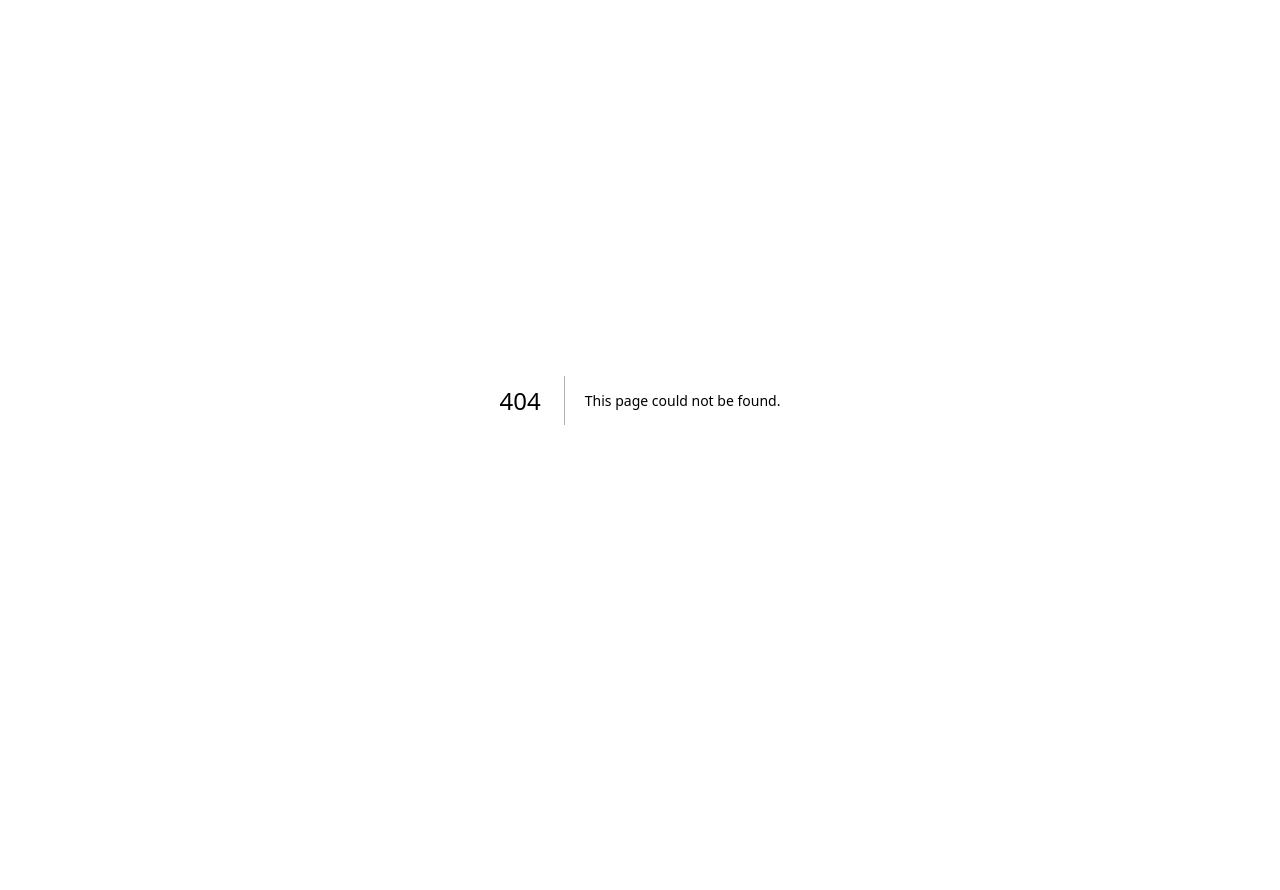
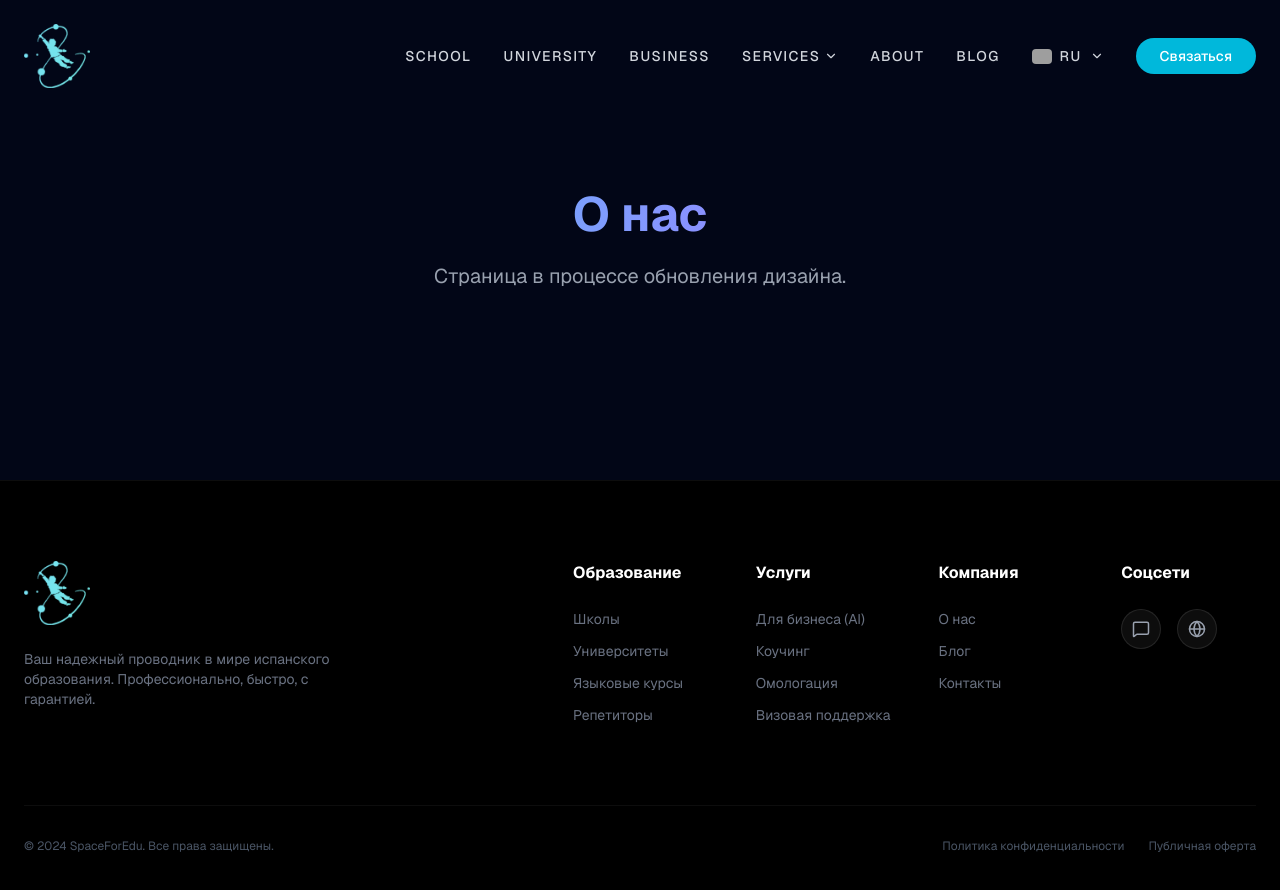
Before and after one commit to YurikOnRails/spaceforedu-nextjs, a Next.js app: page /about in a window 1280 px wide. Before the commit this address had no page. Shown: the top 890 px of the page. Before the commit the page ends 800 px from the top, so only its background shows below. Built offline with nearby package versions, Linux system fonts and the light colour scheme; grey boxes are pictures that could not be loaded.

Commit message:
add pages and fix hero and footer

```diff
--- /dev/null
+++ b/src/app/about/page.tsx
@@ -0,0 +1,21 @@
+import React from 'react';
+import Navbar from '../../components/Navbar';
+import Footer from '../../components/Footer';
+import { Section } from '../../components/ui/Section';
+
+export default function About() {
+  return (
+    <div className="min-h-screen bg-[#020617] text-white font-sans">
+      <Navbar />
+      <Section className="min-h-[60vh] flex items-center justify-center pt-32">
+        <div className="text-center">
+          <h1 className="text-5xl font-bold mb-6 text-transparent bg-clip-text bg-gradient-to-r from-cyan-400 to-purple-500">
+            О нас
+          </h1>
+          <p className="text-xl text-gray-400">Страница в процессе обновления дизайна.</p>
+        </div>
+      </Section>
+      <Footer />
+    </div>
+  );
+}
--- /dev/null
+++ b/src/app/blog/page.tsx
@@ -0,0 +1,21 @@
+import React from 'react';
+import Navbar from '../../components/Navbar';
+import Footer from '../../components/Footer';
+import { Section } from '../../components/ui/Section';
+
+export default function Blog() {
+  return (
+    <div className="min-h-screen bg-[#020617] text-white font-sans">
+      <Navbar />
+      <Section className="min-h-[60vh] flex items-center justify-center pt-32">
+        <div className="text-center">
+          <h1 className="text-5xl font-bold mb-6 text-transparent bg-clip-text bg-gradient-to-r from-cyan-400 to-purple-500">
+            Блог
+          </h1>
+          <p className="text-xl text-gray-400">Страница в процессе обновления дизайна.</p>
+        </div>
+      </Section>
+      <Footer />
+    </div>
+  );
+}
--- /dev/null
+++ b/src/app/space-coaching/page.tsx
@@ -0,0 +1,21 @@
+import React from 'react';
+import Navbar from '../../components/Navbar';
+import Footer from '../../components/Footer';
+import { Section } from '../../components/ui/Section';
+
+export default function SpaceCoaching() {
+  return (
+    <div className="min-h-screen bg-[#020617] text-white font-sans">
+      <Navbar />
+      <Section className="min-h-[60vh] flex items-center justify-center pt-32">
+        <div className="text-center">
+          <h1 className="text-5xl font-bold mb-6 text-transparent bg-clip-text bg-gradient-to-r from-cyan-400 to-purple-500">
+            Professional Talent Coaching
+          </h1>
+          <p className="text-xl text-gray-400">Страница в процессе обновления дизайна.</p>
+        </div>
+      </Section>
+      <Footer />
+    </div>
+  );
+}
--- /dev/null
+++ b/src/app/space-courses/page.tsx
@@ -0,0 +1,21 @@
+import React from 'react';
+import Navbar from '../../components/Navbar';
+import Footer from '../../components/Footer';
+import { Section } from '../../components/ui/Section';
+
+export default function SpaceCourses() {
+  return (
+    <div className="min-h-screen bg-[#020617] text-white font-sans">
+      <Navbar />
+      <Section className="min-h-[60vh] flex items-center justify-center pt-32">
+        <div className="text-center">
+          <h1 className="text-5xl font-bold mb-6 text-transparent bg-clip-text bg-gradient-to-r from-cyan-400 to-purple-500">
+            Языковые курсы
+          </h1>
+          <p className="text-xl text-gray-400">Страница в процессе обновления дизайна.</p>
+        </div>
+      </Section>
+      <Footer />
+    </div>
+  );
+}
--- /dev/null
+++ b/src/app/space-omission/page.tsx
@@ -0,0 +1,21 @@
+import React from 'react';
+import Navbar from '../../components/Navbar';
+import Footer from '../../components/Footer';
+import { Section } from '../../components/ui/Section';
+
+export default function SpaceOmission() {
+  return (
+    <div className="min-h-screen bg-[#020617] text-white font-sans">
+      <Navbar />
+      <Section className="min-h-[60vh] flex items-center justify-center pt-32">
+        <div className="text-center">
+          <h1 className="text-5xl font-bold mb-6 text-transparent bg-clip-text bg-gradient-to-r from-cyan-400 to-purple-500">
+            Омологация дипломов
+          </h1>
+          <p className="text-xl text-gray-400">Страница в процессе обновления дизайна.</p>
+        </div>
+      </Section>
+      <Footer />
+    </div>
+  );
+}
--- /dev/null
+++ b/src/app/space-pro/page.tsx
@@ -0,0 +1,21 @@
+import React from 'react';
+import Navbar from '../../components/Navbar';
+import Footer from '../../components/Footer';
+import { Section } from '../../components/ui/Section';
+
+export default function SpacePro() {
+  return (
+    <div className="min-h-screen bg-[#020617] text-white font-sans">
+      <Navbar />
+      <Section className="min-h-[60vh] flex items-center justify-center pt-32">
+        <div className="text-center">
+          <h1 className="text-5xl font-bold mb-6 text-transparent bg-clip-text bg-gradient-to-r from-cyan-400 to-purple-500">
+            Business Space (AI для бизнеса)
+          </h1>
+          <p className="text-xl text-gray-400">Страница в процессе обновления дизайна.</p>
+        </div>
+      </Section>
+      <Footer />
+    </div>
+  );
+}
--- /dev/null
+++ b/src/app/space-tutoring/page.tsx
@@ -0,0 +1,21 @@
+import React from 'react';
+import Navbar from '../../components/Navbar';
+import Footer from '../../components/Footer';
+import { Section } from '../../components/ui/Section';
+
+export default function SpaceTutoring() {
+  return (
+    <div className="min-h-screen bg-[#020617] text-white font-sans">
+      <Navbar />
+      <Section className="min-h-[60vh] flex items-center justify-center pt-32">
+        <div className="text-center">
+          <h1 className="text-5xl font-bold mb-6 text-transparent bg-clip-text bg-gradient-to-r from-cyan-400 to-purple-500">
+            Индивидуальная подготовка
+          </h1>
+          <p className="text-xl text-gray-400">Страница в процессе обновления дизайна.</p>
+        </div>
+      </Section>
+      <Footer />
+    </div>
+  );
+}
--- /dev/null
+++ b/src/app/space-university/page.tsx
@@ -0,0 +1,21 @@
+import React from 'react';
+import Navbar from '../../components/Navbar';
+import Footer from '../../components/Footer';
+import { Section } from '../../components/ui/Section';
+
+export default function SpaceUniversity() {
+  return (
+    <div className="min-h-screen bg-[#020617] text-white font-sans">
+      <Navbar />
+      <Section className="min-h-[60vh] flex items-center justify-center pt-32">
+        <div className="text-center">
+          <h1 className="text-5xl font-bold mb-6 text-transparent bg-clip-text bg-gradient-to-r from-cyan-400 to-purple-500">
+            Высшее образование в Испании
+          </h1>
+          <p className="text-xl text-gray-400">Страница в процессе обновления дизайна.</p>
+        </div>
+      </Section>
+      <Footer />
+    </div>
+  );
+}
--- a/src/components/Footer.tsx
+++ b/src/components/Footer.tsx
@@ -1,35 +1,47 @@
 import React from 'react';
 import { Rocket, MessageSquare, Globe } from 'lucide-react';
+import Link from 'next/link';
 
 const Footer = () => (
   <footer className="bg-black py-20 border-t border-white/5">
     <div className="container mx-auto px-6">
-      <div className="flex flex-col md:flex-row justify-between items-start gap-12 mb-20">
+      <div className="flex flex-col lg:flex-row justify-between items-start gap-12 mb-20">
         <div className="max-w-xs">
-          <div className="flex items-center gap-2 mb-6">
-            <div className="w-8 h-8 bg-cyan-500 rounded-full flex items-center justify-center">
-              <Rocket size={16} className="text-white" />
-            </div>
-            <span className="text-xl font-bold text-white tracking-tighter">SPACEFOR<span className="text-cyan-400">EDU</span></span>
-          </div>
+          <Link href="/" className="flex items-center gap-2 mb-6">
+            <img
+              src="/logo.png"
+              alt="SpaceForEdu Logo"
+              className="h-16 w-auto"
+            />
+          </Link>
           <p className="text-gray-500 text-sm">Ваш надежный проводник в мире испанского образования. Профессионально, быстро, с гарантией.</p>
         </div>
 
-        <div className="grid grid-cols-2 md:grid-cols-3 gap-12">
+        <div className="grid grid-cols-2 md:grid-cols-4 gap-8 lg:gap-12 w-full lg:w-auto">
+          <div>
+            <h4 className="text-white font-bold mb-6">Образование</h4>
+            <div className="flex flex-col gap-3 text-gray-500 text-sm">
+              <Link href="/space-school" className="hover:text-cyan-400 transition-colors">Школы</Link>
+              <Link href="/space-university" className="hover:text-cyan-400 transition-colors">Университеты</Link>
+              <Link href="/space-courses" className="hover:text-cyan-400 transition-colors">Языковые курсы</Link>
+              <Link href="/space-tutoring" className="hover:text-cyan-400 transition-colors">Репетиторы</Link>
+            </div>
+          </div>
+          <div>
+            <h4 className="text-white font-bold mb-6">Услуги</h4>
+            <div className="flex flex-col gap-3 text-gray-500 text-sm">
+              <Link href="/space-pro" className="hover:text-cyan-400 transition-colors">Для бизнеса (AI)</Link>
+              <Link href="/space-coaching" className="hover:text-cyan-400 transition-colors">Коучинг</Link>
+              <Link href="/space-omission" className="hover:text-cyan-400 transition-colors">Омологация</Link>
+              <Link href="/space-school" className="hover:text-cyan-400 transition-colors">Визовая поддержка</Link>
+            </div>
+          </div>
           <div>
             <h4 className="text-white font-bold mb-6">Компания</h4>
             <div className="flex flex-col gap-3 text-gray-500 text-sm">
-              <a href="#" className="hover:text-cyan-400 transition-colors">О нас</a>
-              <a href="#" className="hover:text-cyan-400 transition-colors">Услуги</a>
-              <a href="#" className="hover:text-cyan-400 transition-colors">Блог</a>
-            </div>
-          </div>
-          <div>
-            <h4 className="text-white font-bold mb-6">Помощь</h4>
-            <div className="flex flex-col gap-3 text-gray-500 text-sm">
-              <a href="#" className="hover:text-cyan-400 transition-colors">FAQ</a>
-              <a href="#" className="hover:text-cyan-400 transition-colors">Контакты</a>
-              <a href="#" className="hover:text-cyan-400 transition-colors">Визовая помощь</a>
+              <Link href="/about" className="hover:text-cyan-400 transition-colors">О нас</Link>
+              <Link href="/blog" className="hover:text-cyan-400 transition-colors">Блог</Link>
+              <a href="#Contact" className="hover:text-cyan-400 transition-colors">Контакты</a>
             </div>
           </div>
           <div>
--- a/src/components/Navbar.tsx
+++ b/src/components/Navbar.tsx
@@ -2,17 +2,34 @@
 
 import React, { useState, useEffect } from 'react';
 import { Rocket, Menu, X, Globe, ChevronDown } from 'lucide-react';
+import Link from 'next/link';
+import { usePathname } from 'next/navigation';
 
 const Navbar = () => {
   const [isScrolled, setIsScrolled] = useState(false);
   const [isMobileMenuOpen, setIsMobileMenuOpen] = useState(false);
   const [language, setLanguage] = useState('RU');
   const [isLangMenuOpen, setIsLangMenuOpen] = useState(false);
+  const [isServicesOpen, setIsServicesOpen] = useState(false);
+  const pathname = usePathname();
 
   const languages = [
     { code: 'RU', label: 'Русский', flagUrl: 'https://flagcdn.com/w40/ru.png' },
     { code: 'ES', label: 'Español', flagUrl: 'https://flagcdn.com/w40/es.png' },
     { code: 'EN', label: 'English', flagUrl: 'https://flagcdn.com/w40/gb.png' },
+  ];
+
+  const mainLinks = [
+    { label: 'School', href: '/space-school' },
+    { label: 'University', href: '/space-university' },
+    { label: 'Business', href: '/space-pro' },
+  ];
+
+  const serviceLinks = [
+    { label: 'Курсы (Courses)', href: '/space-courses' },
+    { label: 'Репетиторство (Tutoring)', href: '/space-tutoring' },
+    { label: 'Коучинг (Coaching)', href: '/space-coaching' },
+    { label: 'Омологация (Homologation)', href: '/space-omission' },
   ];
 
   useEffect(() => {
@@ -24,21 +41,57 @@ const Navbar = () => {
   return (
     <nav className={`fixed top-0 left-0 right-0 z-50 transition-all duration-300 ${isScrolled ? 'bg-black/80 backdrop-blur-md py-3 shadow-lg' : 'bg-transparent py-6'}`}>
       <div className="container mx-auto px-6 flex justify-between items-center">
-        <div className="flex items-center gap-2 group cursor-pointer">
-          <div className="w-10 h-10 bg-cyan-500 rounded-full flex items-center justify-center animate-pulse">
-            <Rocket className="text-white w-6 h-6" />
+        <Link href="/" className="flex items-center gap-2 group cursor-pointer">
+          <img
+            src="/logo.png"
+            alt="SpaceForEdu Logo"
+            className="h-16 w-auto"
+          />
+        </Link>
+
+        <div className="hidden lg:flex items-center gap-8 text-sm font-medium">
+          {mainLinks.map((item) => (
+            <Link
+              key={item.href}
+              href={item.href}
+              className={`hover:text-cyan-400 transition-colors uppercase tracking-widest ${pathname === item.href ? 'text-cyan-400' : 'text-gray-300'}`}
+            >
+              {item.label}
+            </Link>
+          ))}
+
+          {/* Services Dropdown */}
+          <div
+            className="relative group"
+            onMouseEnter={() => setIsServicesOpen(true)}
+            onMouseLeave={() => setIsServicesOpen(false)}
+          >
+            <button className="flex items-center gap-1 text-gray-300 hover:text-cyan-400 transition-colors uppercase tracking-widest cursor-pointer py-2">
+              Services
+              <ChevronDown size={14} className={`transition-transform duration-200 ${isServicesOpen ? 'rotate-180' : ''}`} />
+            </button>
+
+            <div className={`absolute top-full left-1/2 -translate-x-1/2 pt-4 w-64 transition-all duration-300 ${isServicesOpen ? 'opacity-100 visible translate-y-0' : 'opacity-0 invisible translate-y-2'}`}>
+              <div className="bg-[#0a0a0a] border border-white/10 rounded-xl overflow-hidden shadow-2xl backdrop-blur-md p-2">
+                {serviceLinks.map((link) => (
+                  <Link
+                    key={link.href}
+                    href={link.href}
+                    className="block px-4 py-3 text-sm text-gray-300 hover:bg-white/5 hover:text-cyan-400 rounded-lg transition-colors"
+                  >
+                    {link.label}
+                  </Link>
+                ))}
+              </div>
+            </div>
           </div>
-          <span className="text-2xl font-bold bg-clip-text text-transparent bg-gradient-to-r from-white to-cyan-400">
-            SPACEFOR<span className="text-cyan-400">EDU</span>
-          </span>
-        </div>
 
-        <div className="hidden md:flex items-center gap-8 text-sm font-medium">
-          {['Услуги', 'Тарифы', 'Блог', 'FAQ'].map((item) => (
-            <a key={item} href={`#${item}`} className="text-gray-300 hover:text-cyan-400 transition-colors uppercase tracking-widest">
-              {item}
-            </a>
-          ))}
+          <Link href="/about" className="text-gray-300 hover:text-cyan-400 transition-colors uppercase tracking-widest">
+            About
+          </Link>
+          <Link href="/blog" className="text-gray-300 hover:text-cyan-400 transition-colors uppercase tracking-widest">
+            Blog
+          </Link>
 
           {/* Language Switcher Desktop */}
           <div className="relative">
@@ -83,21 +136,28 @@ const Navbar = () => {
           </button>
         </div>
 
-        <button className="md:hidden text-white" onClick={() => setIsMobileMenuOpen(!isMobileMenuOpen)}>
+        <button className="lg:hidden text-white" onClick={() => setIsMobileMenuOpen(!isMobileMenuOpen)}>
           {isMobileMenuOpen ? <X /> : <Menu />}
         </button>
       </div>
 
       {/* Mobile Menu */}
       {isMobileMenuOpen && (
-        <div className="md:hidden bg-black/95 absolute top-full left-0 w-full p-6 flex flex-col gap-4 text-center border-t border-white/10 h-screen">
-          {['Услуги', 'Тарифы', 'Блог', 'FAQ'].map((item) => (
-            <a key={item} href={`#${item}`} className="text-white text-lg py-2" onClick={() => setIsMobileMenuOpen(false)}>
-              {item}
-            </a>
-          ))}
+        <div className="lg:hidden bg-black/95 absolute top-full left-0 w-full p-6 flex flex-col gap-4 text-center border-t border-white/10 h-[calc(100vh-80px)] overflow-y-auto">
+          <div className="flex flex-col gap-6 py-4">
+            {[...mainLinks, ...serviceLinks, { label: 'About', href: '/about' }, { label: 'Blog', href: '/blog' }].map((item) => (
+              <Link
+                key={item.href}
+                href={item.href}
+                className="text-white text-xl font-medium"
+                onClick={() => setIsMobileMenuOpen(false)}
+              >
+                {item.label}
+              </Link>
+            ))}
+          </div>
 
-          <div className="flex justify-center gap-4 py-4 border-t border-white/10 mt-4">
+          <div className="flex justify-center gap-4 py-6 border-t border-white/10 mt-auto mb-20">
             {languages.map((lang) => (
               <button
                 key={lang.code}
@@ -116,10 +176,6 @@ const Navbar = () => {
               </button>
             ))}
           </div>
-
-          <button className="bg-cyan-500 hover:bg-cyan-600 text-white w-full py-4 rounded-xl font-bold mt-4">
-            Связаться
-          </button>
         </div>
       )}
     </nav>
```
Also changed, not shown: public/logo.png (added).
